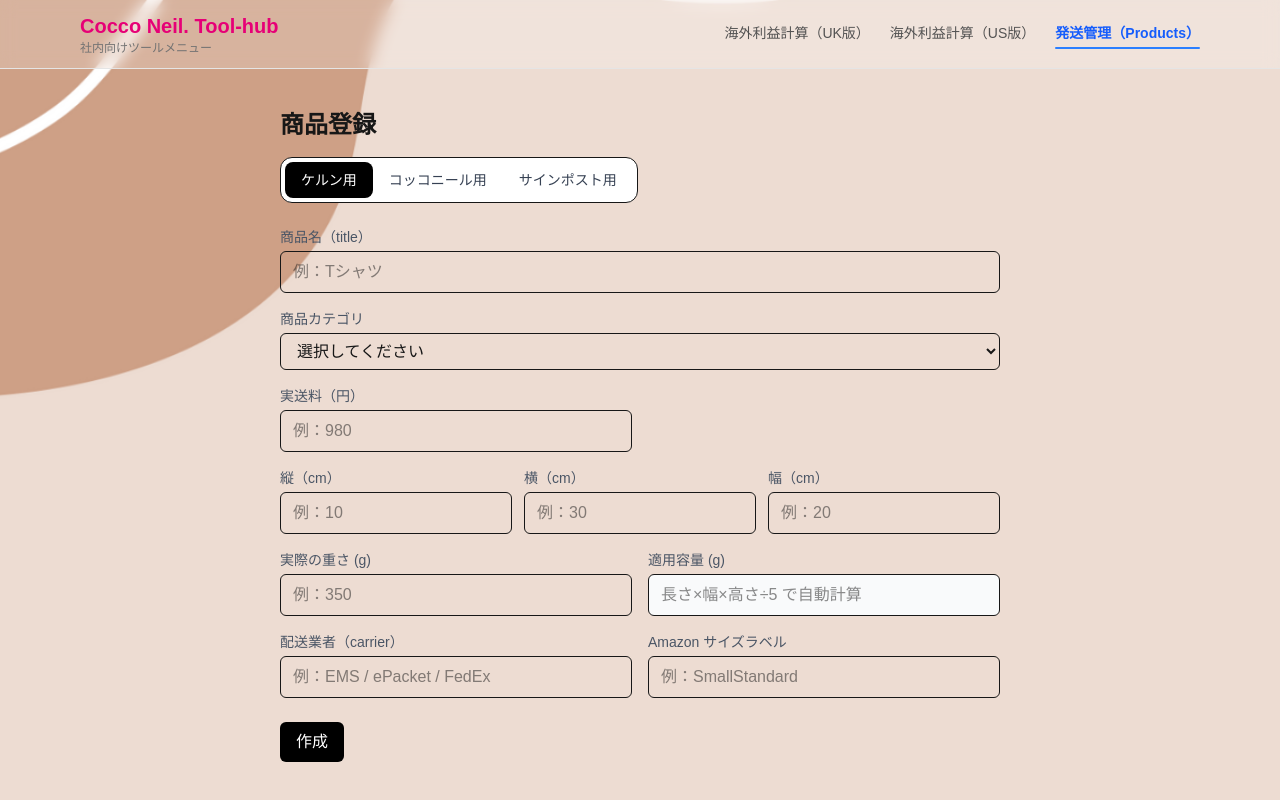
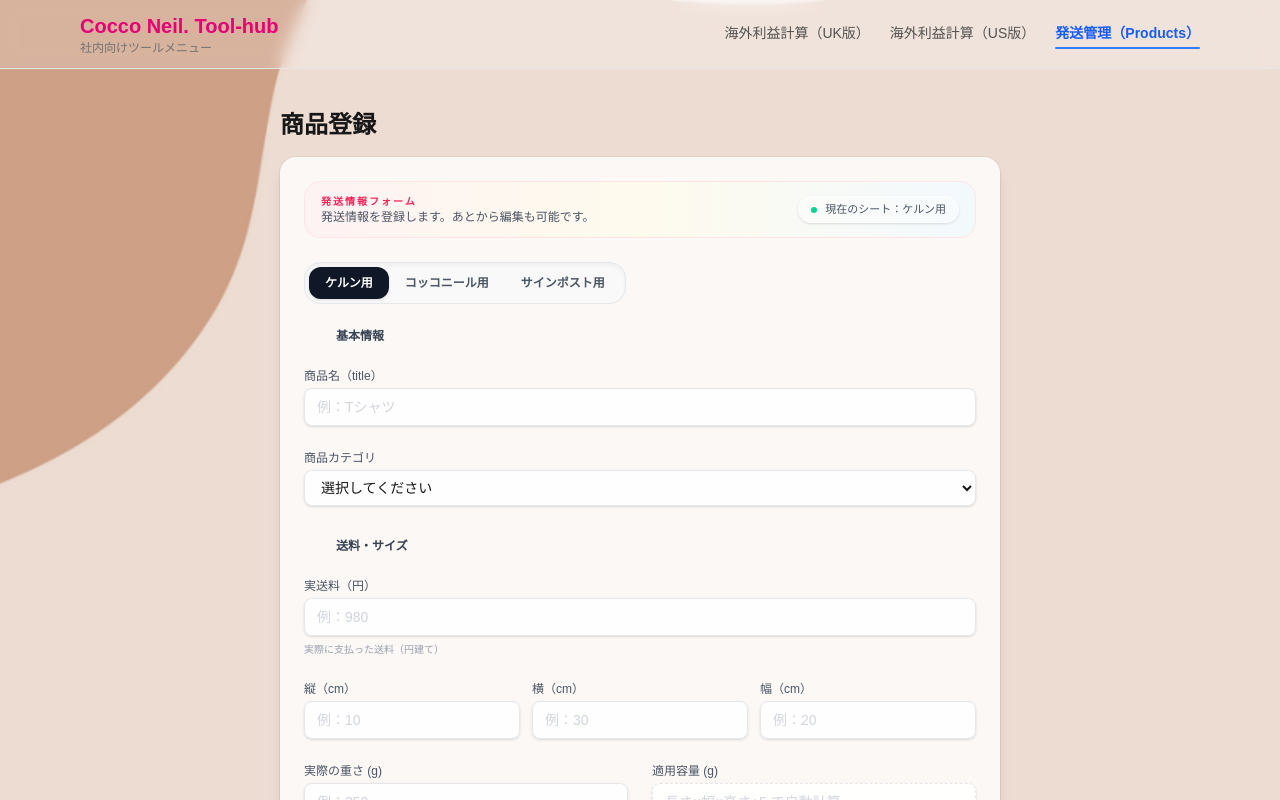
Before and after one commit to muu-ima/muu-tools-hub, a Next.js app: page /tools/shipping-manager/products/new in a window 1280 px wide. Shown: the top 800 px of the page. Built offline with nearby package versions, Linux system fonts and the light colour scheme; a web font is replaced by a local one.

Commit message:
モーダルのデザイン、レイアウト変更

```diff
--- a/app/tools/shipping-manager/components/ProductForm.tsx
+++ b/app/tools/shipping-manager/components/ProductForm.tsx
@@ -1,10 +1,7 @@
 "use client";
 
 import React from "react";
-import {
-  CATEGORY_LABELS,
-  CATEGORY_SLUGS,
-} from "@/features/products/constants";
+import { CATEGORY_LABELS, CATEGORY_SLUGS } from "@/features/products/constants";
 import type { CategorySlug } from "@/features/products/constants";
 import LoadingOverlay from "./LoadingOverlay";
 
@@ -41,7 +38,7 @@ export default function ProductForm({
     setSheetKey,
     submitting,
     handleSubmit,
-    setField, // ← hook 側で返している前提
+    setField,
   } = useProductForm({
     initial,
     defaultSheetKey,
@@ -49,20 +46,49 @@ export default function ProductForm({
   });
 
   const isDisabled = disabled || submitting;
+  const currentSheet = SHEETS.find((s) => s.key === sheetKey);
+
+  // 共通の input クラス（フォーカス時のリングとか）
+  const inputClass =
+    "rounded-lg border border-gray-200 bg-white/90 px-3 py-2 text-sm shadow-sm " +
+    "focus-visible:outline-none focus-visible:ring-2 focus-visible:ring-rose-300 focus-visible:border-rose-300 " +
+    "placeholder:text-gray-300 disabled:bg-gray-100 disabled:cursor-not-allowed";
 
   return (
-    <form onSubmit={handleSubmit} className="space-y-6">
+    <form
+      onSubmit={handleSubmit}
+      className="space-y-6 rounded-2xl bg-white/80 p-6 shadow-lg ring-1 ring-black/5"
+    >
+      {/* ヘッダーバー */}
+      <div className="flex flex-col justify-between gap-3 rounded-2xl border border-rose-100 bg-linear-to-r from-rose-50/80 via-amber-50/80 to-sky-50/80 px-4 py-3 sm:flex-row sm:items-center">
+        <div>
+          <p className="text-[10px] font-semibold uppercase tracking-[0.2em] text-rose-500">
+            発送情報フォーム
+          </p>
+          <p className="text-xs text-gray-600">
+            発送情報を登録します。あとから編集も可能です。
+          </p>
+        </div>
+        <div className="inline-flex items-center gap-2 rounded-full border border-white/60 bg-white/40 px-3 py-1 text-[11px] text-gray-600 shadow-sm">
+          <span className="inline-block h-1.5 w-1.5 rounded-full bg-emerald-400" />
+          <span className="font-medium">
+            現在のシート：{currentSheet?.label ?? "—"}
+          </span>
+        </div>
+      </div>
+
       {/* シート切り替えタブ */}
-      <div className="inline-flex rounded-xl border p-1 bg-white">
+      <div className="flex flex-col gap-2 sm:flex-row sm:items-center sm:justify-between">
+        <div className="inline-flex rounded-2xl border border-gray-200 bg-gray-50/80 p-1 shadow-inner">
           {SHEETS.map((s) => (
             <button
               key={s.key}
               type="button"
               onClick={() => setSheetKey(s.key)}
-            className={`px-4 py-2 rounded-lg text-sm font-medium ${
+              className={`px-4 py-2 text-xs font-semibold rounded-xl transition-all ${
                 sheetKey === s.key
-                ? "bg-black text-white"
-                : "text-gray-700 hover:bg-gray-100"
+                  ? "bg-gray-900 text-white shadow-sm"
+                  : "text-gray-600 hover:bg-white"
               }`}
               disabled={isDisabled}
             >
@@ -70,13 +96,25 @@ export default function ProductForm({
             </button>
           ))}
         </div>
+      </div>
 
-      <div className="grid grid-cols-1 gap-4 sm:grid-cols-2">
+      {/* フォーム本体 */}
+      <div className="grid grid-cols-1 gap-6 sm:grid-cols-2">
+        {/* セクション見出し：基本情報 */}
+        <div className="sm:col-span-2">
+          <div className="flex items-center gap-2 text-xs font-semibold text-gray-700">
+            <span className="h-1px w-6 bg-rose-300" />
+            基本情報
+          </div>
+        </div>
+
         {/* 商品名 */}
         <label className="flex flex-col gap-1 sm:col-span-2">
-          <span className="text-sm text-gray-600">商品名（title）</span>
+          <span className="text-xs font-medium text-gray-600">
+            商品名（title）
+          </span>
           <input
-            className="rounded-md border px-3 py-2"
+            className={inputClass}
             value={form.title}
             onChange={onTextChange("title")}
             placeholder="例：Tシャツ"
@@ -87,15 +125,14 @@ export default function ProductForm({
 
         {/* 商品カテゴリ */}
         <label className="flex flex-col gap-1 sm:col-span-2">
-          <span className="text-sm text-gray-600">商品カテゴリ</span>
+          <span className="text-xs font-medium text-gray-600">
+            商品カテゴリ
+          </span>
           <select
-            className="rounded-md border px-3 py-2"
+            className={inputClass}
             value={form.child_category}
             onChange={(e: React.ChangeEvent<HTMLSelectElement>) =>
-              setField(
-                "child_category",
-                e.target.value as CategorySlug | ""
-              )
+              setField("child_category", e.target.value as CategorySlug | "")
             }
             required
             disabled={isDisabled}
@@ -109,25 +146,38 @@ export default function ProductForm({
           </select>
         </label>
 
+        {/* セクション見出し：送料・サイズ */}
+        <div className="sm:col-span-2">
+          <div className="mt-2 flex items-center gap-2 text-xs font-semibold text-gray-700">
+            <span className="h-1px w-6 bg-sky-300" />
+            送料・サイズ
+          </div>
+        </div>
+
         {/* 実送料 */}
-        <label className="flex flex-col gap-1">
-          <span className="text-sm text-gray-600">実送料（円）</span>
+        <label className="flex flex-col gap-1 sm:col-span-2">
+          <span className="text-xs font-medium text-gray-600">
+            実送料（円）
+          </span>
           <input
-            className="rounded-md border px-3 py-2"
+            className={inputClass}
             inputMode="decimal"
             value={form.shipping_actual_yen}
             onChange={onNumberChange("shipping_actual_yen")}
             placeholder="例：980"
             disabled={isDisabled}
           />
+          <span className="mt-0.5 text-[10px] text-gray-400">
+            実際に支払った送料（円建て）
+          </span>
         </label>
 
         {/* 寸法 */}
         <div className="grid grid-cols-3 gap-3 sm:col-span-2">
           <label className="flex flex-col gap-1">
-            <span className="text-sm text-gray-600">縦（cm）</span>
+            <span className="text-xs font-medium text-gray-600">縦（cm）</span>
             <input
-              className="rounded-md border px-3 py-2"
+              className={inputClass}
               inputMode="decimal"
               value={form.height_cm}
               onChange={onNumberChange("height_cm")}
@@ -136,9 +186,9 @@ export default function ProductForm({
             />
           </label>
           <label className="flex flex-col gap-1">
-            <span className="text-sm text-gray-600">横（cm）</span>
+            <span className="text-xs font-medium text-gray-600">横（cm）</span>
             <input
-              className="rounded-md border px-3 py-2"
+              className={inputClass}
               inputMode="decimal"
               value={form.length_cm}
               onChange={onNumberChange("length_cm")}
@@ -147,9 +197,9 @@ export default function ProductForm({
             />
           </label>
           <label className="flex flex-col gap-1">
-            <span className="text-sm text-gray-600">幅（cm）</span>
+            <span className="text-xs font-medium text-gray-600">幅（cm）</span>
             <input
-              className="rounded-md border px-3 py-2"
+              className={inputClass}
               inputMode="decimal"
               value={form.width_cm}
               onChange={onNumberChange("width_cm")}
@@ -161,9 +211,11 @@ export default function ProductForm({
 
         {/* 実重量・適用容量 */}
         <label className="flex flex-col gap-1">
-          <span className="text-sm text-gray-600">実際の重さ (g)</span>
+          <span className="text-xs font-medium text-gray-600">
+            実際の重さ (g)
+          </span>
           <input
-            className="rounded-md border px-3 py-2"
+            className={inputClass}
             inputMode="decimal"
             required
             value={form.weight_g}
@@ -173,20 +225,35 @@ export default function ProductForm({
           />
         </label>
         <label className="flex flex-col gap-1">
-          <span className="text-sm text-gray-600">適用容量 (g)</span>
+          <span className="text-xs font-medium text-gray-600">
+            適用容量 (g)
+          </span>
           <input
-            className="rounded-md border px-3 py-2 bg-gray-50"
+            className={`${inputClass} bg-gray-50 border-dashed`}
             readOnly
             value={form.applied_weight_g}
             placeholder="長さ×幅×高さ÷5 で自動計算"
           />
+          <span className="mt-0.5 text-[10px] text-gray-400">
+            実重量と比較して重い方が送料計算に使われます
+          </span>
         </label>
+
+        {/* セクション見出し：ラベル */}
+        <div className="sm:col-span-2">
+          <div className="mt-2 flex items-center gap-2 text-xs font-semibold text-gray-700">
+            <span className="h-1px w-6 bg-emerald-300" />
+            ラベル・メモ
+          </div>
+        </div>
 
         {/* 配送業者 */}
         <label className="flex flex-col gap-1">
-          <span className="text-sm text-gray-600">配送業者（carrier）</span>
+          <span className="text-xs font-medium text-gray-600">
+            配送業者（carrier）
+          </span>
           <input
-            className="rounded-md border px-3 py-2"
+            className={inputClass}
             value={form.carrier}
             onChange={onTextChange("carrier")}
             placeholder="例：EMS / ePacket / FedEx"
@@ -196,11 +263,11 @@ export default function ProductForm({
 
         {/* Amazon サイズラベル */}
         <label className="flex flex-col gap-1">
-          <span className="text-sm text-gray-600">
+          <span className="text-xs font-medium text-gray-600">
             Amazon サイズラベル
           </span>
           <input
-            className="rounded-md border px-3 py-2"
+            className={inputClass}
             value={form.amazon_size_label}
             onChange={onTextChange("amazon_size_label")}
             placeholder="例：SmallStandard"
@@ -210,24 +277,24 @@ export default function ProductForm({
       </div>
 
       {/* ボタン */}
-      <div className="flex items-center gap-3">
-        <button
-          type="submit"
-          className="rounded-md bg-black px-4 py-2 text-white hover:opacity-90 disabled:opacity-60 disabled:cursor-not-allowed"
-          disabled={isDisabled}
-        >
-          {submitLabel}
-        </button>
+      <div className="flex items-center justify-end gap-3 pt-2">
         {onCancel && (
           <button
             type="button"
             onClick={onCancel}
-            className="rounded-md border px-4 py-2 disabled:opacity-60 disabled:cursor-not-allowed"
+            className="rounded-full border border-gray-300 bg-white px-4 py-2 text-sm text-gray-600 shadow-sm hover:bg-gray-50 disabled:opacity-60 disabled:cursor-not-allowed"
             disabled={isDisabled}
           >
             キャンセル
           </button>
         )}
+        <button
+          type="submit"
+          className="rounded-full bg-gray-900 px-6 py-2 text-sm font-semibold text-white shadow-md hover:opacity-90 disabled:opacity-60 disabled:cursor-not-allowed"
+          disabled={isDisabled}
+        >
+          {submitLabel}
+        </button>
       </div>
 
       <LoadingOverlay show={submitting} message="保存中です…" />
```
Also changed, not shown: app/tools/shipping-manager/components/Modal.tsx (+15 -8 lines). Lines whose indentation alone changed are shown as unchanged.
